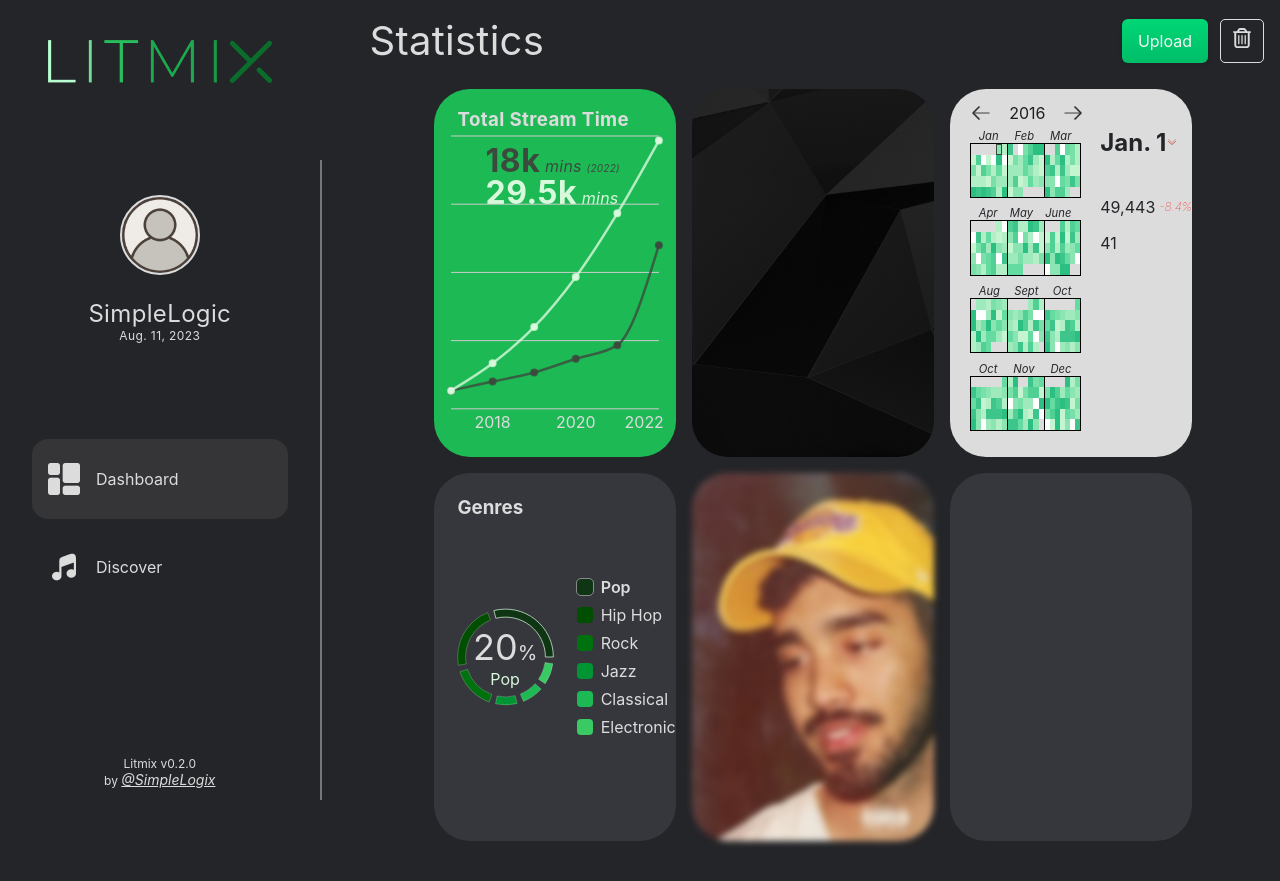
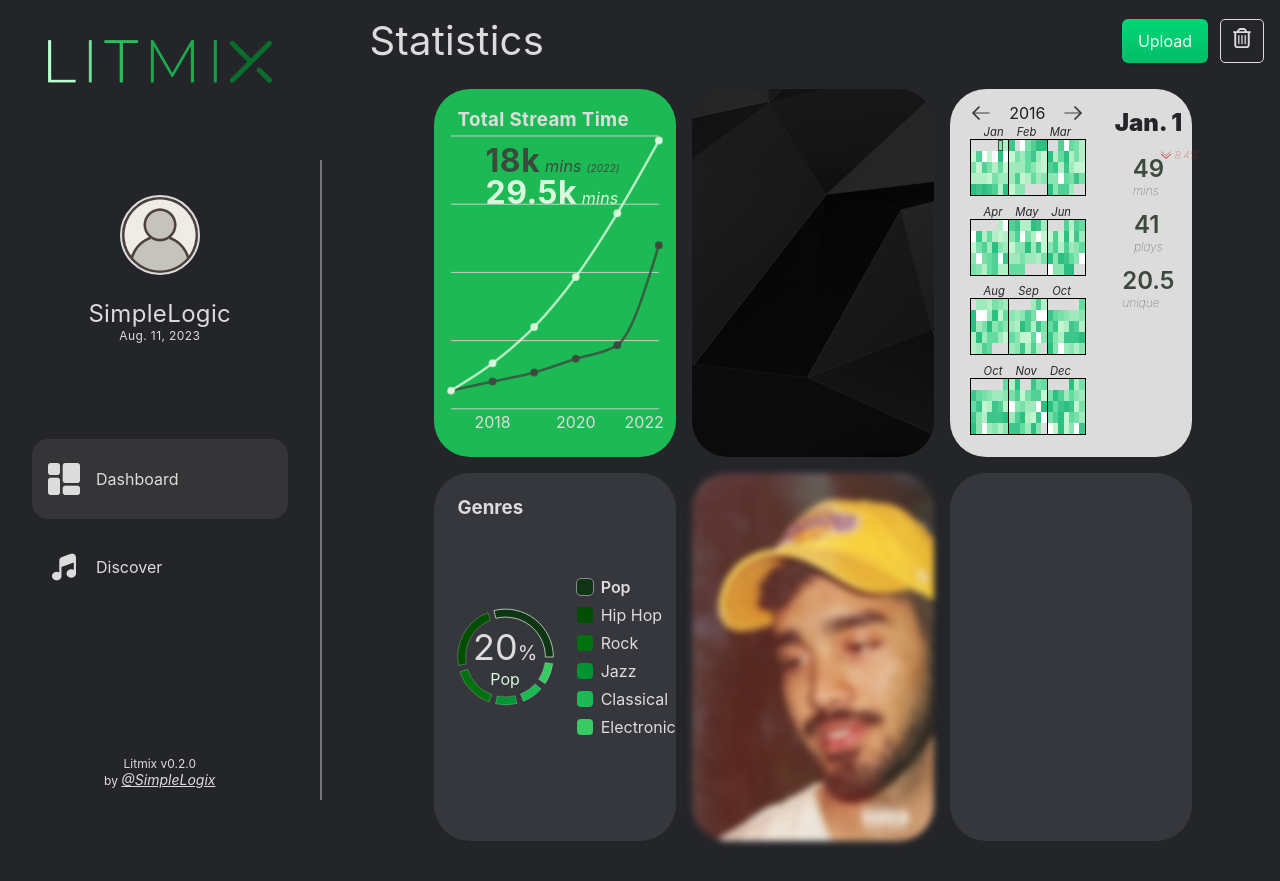
Before and after one commit to SimpleLogix/litmix, a React (Create React App) app: page / in a window 1280 px wide. Built offline with nearby package versions, Linux system fonts and the light colour scheme.

Commit message:
update to the heatmap.. progress continues

```diff
--- a/src/components/dashboard/CardThree.tsx
+++ b/src/components/dashboard/CardThree.tsx
@@ -23,6 +23,7 @@ const CardThree = ({ heatmapData }: Props) => {
     { start: `${year}-10-02`, end: `${year + 1}-01-01` },
   ];
 
+  //? Handlers
   const cellClickCallback = (
     date: string,
     colorValue: number,
@@ -43,8 +44,42 @@ const CardThree = ({ heatmapData }: Props) => {
     setYear(year + 1);
   };
 
+  const HeatDiff = () => (
+    <div className="center mins-super">
+      {selectedDate?.colorValue === 404 ? null : selectedDate?.colorValue >=
+        0.5 ? (
+        <img
+          className="heatmap-diff-img"
+          src={`${process.env.PUBLIC_URL}/assets/up.svg`}
+          alt=""
+        />
+      ) : (
+        <img
+          className="heatmap-diff-img"
+          src={`${process.env.PUBLIC_URL}/assets/down.svg`}
+          alt=""
+        />
+      )}
+      <p
+        className="heatmap-data-color"
+        style={{
+          color: `${
+            selectedDate?.colorValue === 404
+              ? "transparent"
+              : selectedDate?.colorValue >= 0.5
+              ? "#27ae60"
+              : "#c0392b"
+          }`,
+        }}
+      >
+        {calculateHeatDifference(selectedDate?.colorValue)}
+      </p>
+    </div>
+  );
+
   return (
-    <div className="card center column card-three">
+    <div className="card center card-three">
+      <div className="heatmap-wrapper center">
         <div className="card-three-header center">
           <img
             src={`${process.env.PUBLIC_URL}/assets/left.png`}
@@ -58,7 +93,6 @@ const CardThree = ({ heatmapData }: Props) => {
             onClick={handleForwardClick}
           />
         </div>
-      <div className="card-three-body center">
         <div className="heatmap-grid center">
           {dateRanges.map((range) => {
             const filteredValues = filterHeatmapData(
@@ -76,39 +110,29 @@ const CardThree = ({ heatmapData }: Props) => {
             );
           })}
         </div>
-        <div className="heatmap-breakdown column">
-          <div className="center">
-            <p className="heatmap-data-date">
-              {formatDate(selectedDate?.date)}
-            </p>
-            {selectedDate?.colorValue ===
-            404 ? null : selectedDate?.colorValue >= 0.5 ? (
-              <img src={`${process.env.PUBLIC_URL}/assets/up.svg`} alt="" />
-            ) : (
-              <img src={`${process.env.PUBLIC_URL}/assets/down.svg`} alt="" />
-            )}
       </div>
-          <div className="center">
-            <p className="heatmap-data-streamed">
+
+      <div className="heatmap-breakdown center column">
+        <p className="heatmap-data-date">{formatDate(selectedDate?.date)}</p>
+
+        <div className="heatmap-data-wrapper center column">
+          <div className="mins-super-wrapper">
+            <p className="bold-text">
               {selectedDate?.minsStreamed.toLocaleString()}
             </p>
-            <div
-              className="heatmap-data-color"
-              style={{
-                color: `${
-                  selectedDate?.colorValue === 404
-                    ? "transparent"
-                    : selectedDate?.colorValue >= 0.5
-                    ? "green"
-                    : "red"
-                }`,
-              }}
-            >
-              {calculateHeatDifference(selectedDate?.colorValue)}
-            </div>
+            <p className="thin-text">mins</p>
+            <HeatDiff />
           </div>
 
-          <p className="heatmap-data-song-count">{selectedDate?.songCount}</p>
+          <div>
+            <p className="bold-text">{selectedDate?.songCount}</p>
+            <p className="thin-text">plays</p>
+          </div>
+
+          <div>
+            <p className="bold-text">{selectedDate?.songCount / 2}</p>
+            <p className="thin-text">unique</p>
+          </div>
         </div>
       </div>
     </div>
@@ -124,6 +148,6 @@ const formatDate = (date: string): string => {
 
 const calculateHeatDifference = (colorValue: number): string => {
   if (colorValue === 404) return "404";
-  const diff = (colorValue * 100 - 50).toFixed(1);
-  return parseFloat(diff) >= 0 ? `+${diff}%` : `${diff}%`;
+  const diff = Math.abs(colorValue * 100 - 50).toFixed(1);
+  return parseFloat(diff) >= 0 ? `${diff}%` : `${diff}%`;
 };
--- a/src/styles/card-three.css
+++ b/src/styles/card-three.css
@@ -14,10 +14,11 @@
     color: var(--dark);
 }
 
-.card-three-body {
+
+.heatmap-wrapper {
+    position: relative;
+    width: 64%;
     height: 100%;
-    width: 100%;
-
 }
 
 .heatmap-grid {
@@ -25,19 +26,19 @@
     grid-template-columns: 1fr;
     grid-template-rows: repeat(4, auto);
     gap: 16px;
-    width: 60%;
-    height: 80%;
+    width: 100%;
+    height: 82%;
     margin: 20px;
     border-radius: 24px;
 }
 
 
 .heatmap-breakdown {
-    width: 40%;
+    width: 36%;
     height: 100%;
-    margin-top: 12%;
-    display: flex;
-    align-items: flex-start;
+    padding-top: 8%;
+    justify-content: flex-start;
+    gap: 16px
 }
 
 /** ------ */
@@ -90,7 +91,7 @@
     display: flex;
     justify-content: space-between;
     align-items: center;
-    margin: 0 8%;
+    margin: 0 12%;
 }
 
 .heatmap-row-header>span {
@@ -98,30 +99,88 @@
     text-decoration: none;
 }
 
-.card-three-header>img{
+.card-three-header>img {
     user-select: none;
     width: 24px;
     height: 24px;
     cursor: pointer;
 }
 
-.heatmap-breakdown>p{
+.heatmap-data-wrapper {
+    display: flex;
+    height: 36%;
+    gap: 12px;
+}
+
+.heatmap-data-wrapper>div>p {
+    margin: 0
+}
+
+.heatmap-data-wrapper-left,
+.heatmap-data-wrapper-right {
+    flex: 1;
+    height: 100%;
+    width: 100%;
+    justify-content: space-between;
+    gap: 12px;
+}
+
+.heatmap-data-wrapper>div{
+}
+
+/** Breakdown */
+.heatmap-breakdown>p {
     margin: 0;
 }
 
-.heatmap-data-date{
+.heatmap-data-date {
     font-size: 24px;
-    font-weight: bolder;
+    font-weight: 900;
+    padding-bottom: 16px;
 }
 
-.heatmap-data-color{
+.heatmap-data-color {
+    font-size: 10.5px;
+    font-weight: 100;
+    font-style: italic;
+    user-select: none;
+    text-decoration: none;
+}
+
+.heat-diff-wrapper {
+    justify-content: space-between;
+}
+
+.heatmap-diff-img {
+    width: 16px;
+    height: 16px;
+}
+
+.mins-super {
+    margin-bottom: 16px;
+    position: absolute;
+    height: 0;
+    top: 1px;
+    left: 82%;
+}
+
+.mins-super-wrapper{
+    position: relative;
+}
+
+.heatmap-data-mins-streamed>p {
+    flex-wrap: wrap;
+}
+
+.bold-text {
+    font-size: 24px;
+    font-weight: 600;
+    color: var(--forest)
+}
+
+.thin-text {
     font-size: 12px;
     font-weight: 100;
     font-style: italic;
-    margin-left: 4px;
+    color: var(--forest)
 }
-
-.heatmap-breakdown>div>img{
-    width: 12px;
-    height: 12px ;
-}
--- a/src/utils/globals.ts
+++ b/src/utils/globals.ts
@@ -19,10 +19,10 @@ export const MONTHS: Record<number, string> = {
     2: 'Mar',
     3: 'Apr',
     4: 'May',
-    5: 'June',
-    6: 'July',
+    5: 'Jun',
+    6: 'Jul',
     7: 'Aug',
-    8: 'Sept',
+    8: 'Sep',
     9: 'Oct',
     10: 'Nov',
     11: 'Dec',
--- a/src/utils/utils.ts
+++ b/src/utils/utils.ts
@@ -42,7 +42,7 @@ export function createDateValues(): heatmapDataType {
         const day = String(date.getUTCDate()).padStart(2, '0');
         const colorValue = Math.random();
         const songCount = Math.floor(colorValue * 100);
-        const minsStreamed = Math.floor(Math.random() * 100000);
+        const minsStreamed = Math.floor(Math.random() * 100);
 
         let yearMap = sample.get(year);
         if (!yearMap) {
```
Also changed, not shown: src/styles/app.css (line endings or trailing spaces). Lines whose indentation alone changed are shown as unchanged.
